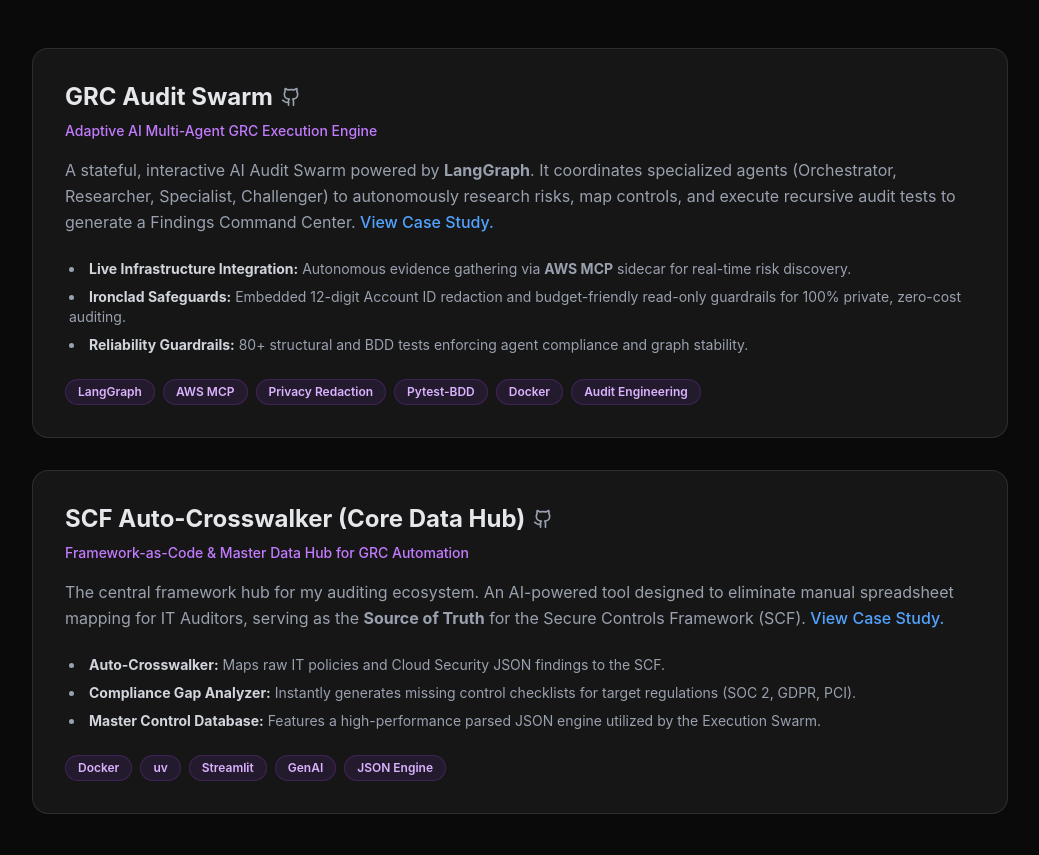
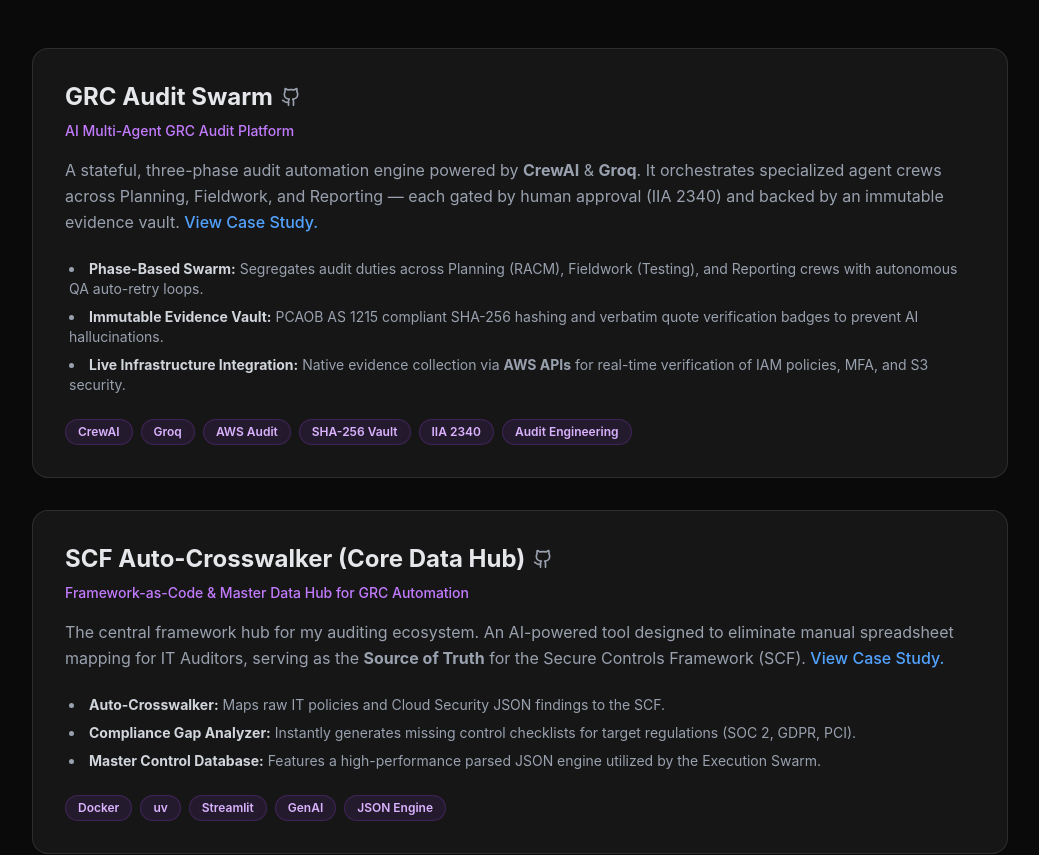
Before and after one commit to tvobrachini/tvobrachini.github.io, a React (Vite) app: page / in a window 1280 px wide. Shown: the part 2508-3363 px from the top of the page, without its empty margins (120-1159 px from the left). Built offline with nearby package versions, Linux system fonts and the light colour scheme.

Commit message:
feat: update GRC Audit Swarm portfolio entry and tags

```diff
--- a/src/App.tsx
+++ b/src/App.tsx
@@ -237,19 +237,19 @@ function App() {
                       GRC Audit Swarm <Github size={20} className="text-gray-400 group-hover:text-purple-400 transition-colors" />
                     </a>
                   </h3>
-                  <p className="text-purple-400 text-sm font-medium">Adaptive AI Multi-Agent GRC Execution Engine</p>
+                  <p className="text-purple-400 text-sm font-medium">AI Multi-Agent GRC Audit Platform</p>
                 </div>
               </div>
               <p className="text-gray-400 leading-relaxed mb-6">
-                A stateful, interactive AI Audit Swarm powered by <strong>LangGraph</strong>. It coordinates specialized agents (Orchestrator, Researcher, Specialist, Challenger) to autonomously research risks, map controls, and execute recursive audit tests to generate a Findings Command Center. <a href="https://github.com/tvobrachini/grc-audit-swarm/blob/master/CASE_STUDY.md" target="_blank" rel="noreferrer" className="text-blue-400 hover:text-blue-300 font-medium">View Case Study.</a>
+                A stateful, three-phase audit automation engine powered by <strong>CrewAI</strong> & <strong>Groq</strong>. It orchestrates specialized agent crews across Planning, Fieldwork, and Reporting — each gated by human approval (IIA 2340) and backed by an immutable evidence vault. <a href="https://github.com/tvobrachini/grc-audit-swarm/blob/master/CASE_STUDY.md" target="_blank" rel="noreferrer" className="text-blue-400 hover:text-blue-300 font-medium">View Case Study.</a>
               </p>
               <ul className="list-disc list-inside text-sm text-gray-400 space-y-2 mb-6 ml-1">
-                <li><strong className="text-gray-300">Live Infrastructure Integration:</strong> Autonomous evidence gathering via <strong>AWS MCP</strong> sidecar for real-time risk discovery.</li>
-                <li><strong className="text-gray-300">Ironclad Safeguards:</strong> Embedded 12-digit Account ID redaction and budget-friendly read-only guardrails for 100% private, zero-cost auditing.</li>
-                <li><strong className="text-gray-300">Reliability Guardrails:</strong> 80+ structural and BDD tests enforcing agent compliance and graph stability.</li>
+                <li><strong className="text-gray-300">Phase-Based Swarm:</strong> Segregates audit duties across Planning (RACM), Fieldwork (Testing), and Reporting crews with autonomous QA auto-retry loops.</li>
+                <li><strong className="text-gray-300">Immutable Evidence Vault:</strong> PCAOB AS 1215 compliant SHA-256 hashing and verbatim quote verification badges to prevent AI hallucinations.</li>
+                <li><strong className="text-gray-300">Live Infrastructure Integration:</strong> Native evidence collection via <strong>AWS APIs</strong> for real-time verification of IAM policies, MFA, and S3 security.</li>
               </ul>
               <div className="flex flex-wrap gap-2">
-                {['LangGraph', 'AWS MCP', 'Privacy Redaction', 'Pytest-BDD', 'Docker', 'Audit Engineering'].map(tag => (
+                {['CrewAI', 'Groq', 'AWS Audit', 'SHA-256 Vault', 'IIA 2340', 'Audit Engineering'].map(tag => (
                   <span key={tag} className="text-xs font-semibold px-3 py-1 bg-purple-500/10 text-purple-300 border border-purple-500/20 rounded-full">{tag}</span>
                 ))}
               </div>
@@ -326,7 +326,7 @@ function App() {
                 Past experience in full-stack web development and utilizing modern LLMs for audit automation.
               </p>
               <div className="flex flex-wrap gap-2">
-                {['Docker', 'uv', 'Cursor', 'LangGraph', 'GitHub Actions'].map(tag => (
+                {['Docker', 'uv', 'Cursor', 'CrewAI', 'LangGraph', 'GitHub Actions'].map(tag => (
                   <span key={tag} className="text-xs font-medium px-2 py-1 bg-white/10 rounded-md text-gray-300">{tag}</span>
                 ))}
               </div>
```
